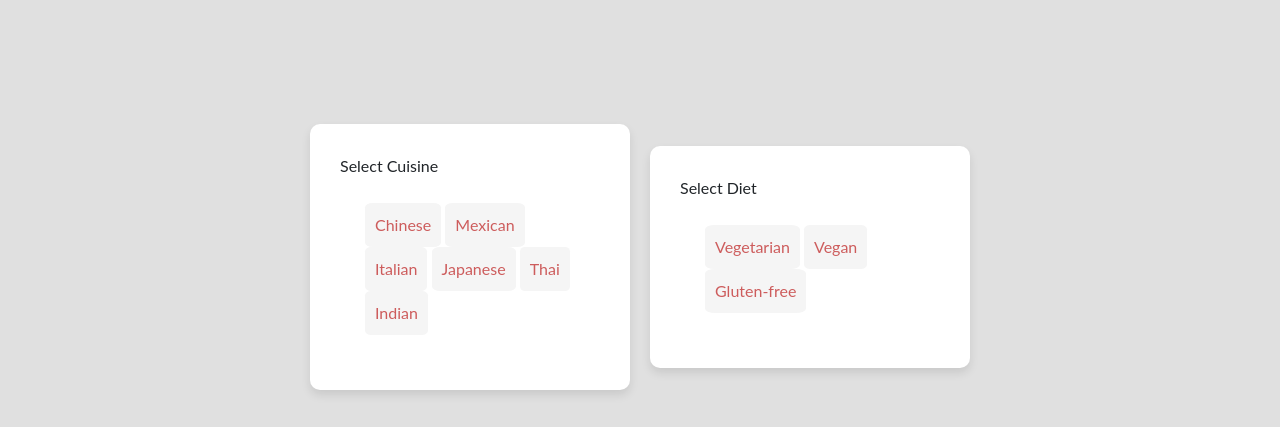
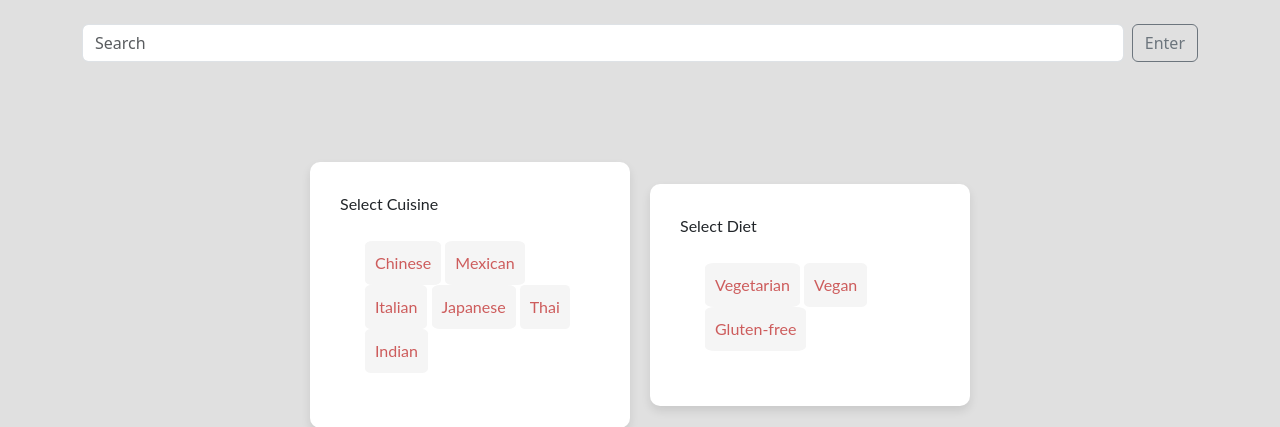
Before and after one commit to HDisHERE/Food-Website, a Django app: page /questionnaire/ in a window 1280 px wide. Shown: the part 56-483 px from the top of the page. Run offline with Django 4.2, Linux system fonts and the light colour scheme.

Commit message:
adding search in qeust

```diff
--- a/TheRecipePantry/RecipeApp/templates/questionnaire.html
+++ b/TheRecipePantry/RecipeApp/templates/questionnaire.html
@@ -1,6 +1,14 @@
 {% extends 'base.html' %}
 
 {% block content %}
+
+
+<form class="d-flex" role="search" method=POST action="{% url 'Ingredient_Search'%}">
+        {% csrf_token %}
+        <input class="form-control me-2" type="search" placeholder="Search" aria-label="Search" name="tosearch"><!--Here is the universal name of user input variable value-->
+        <button class="btn btn-outline-secondary" type="submit">Enter</button>
+      </form>
+
 
 <div class="buttonContent">
     <div class="cuisineselection">
```
